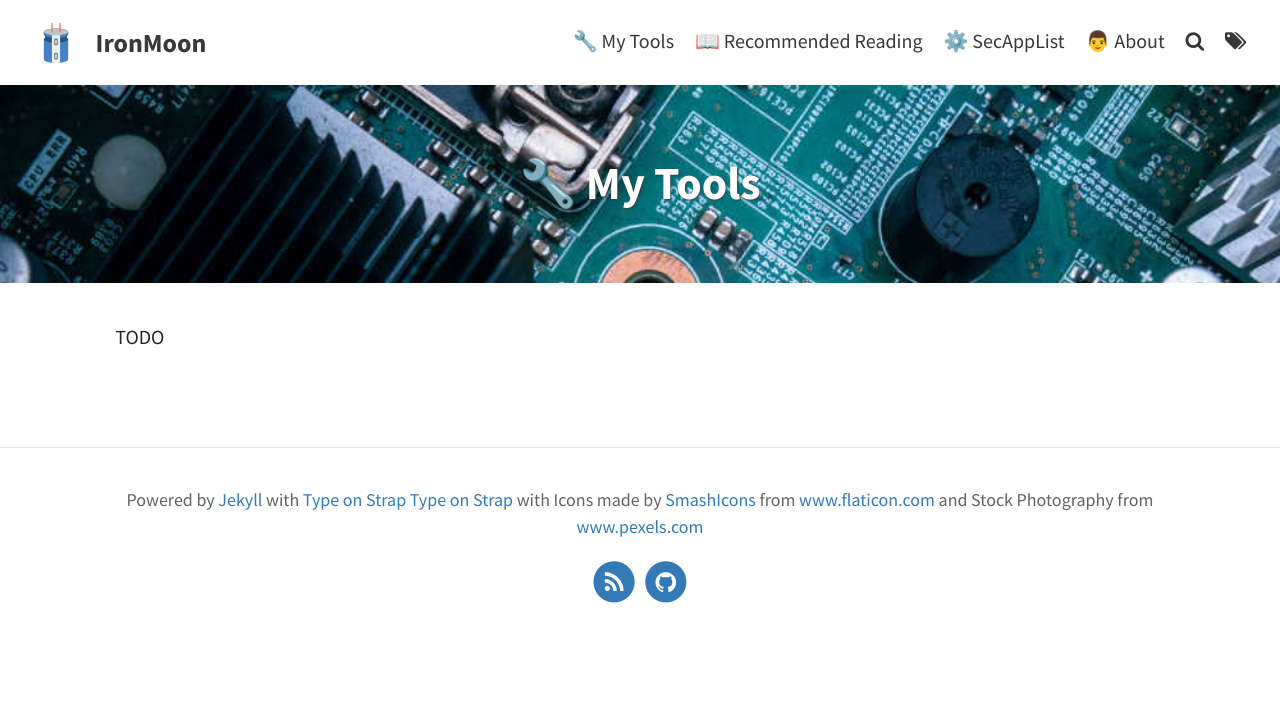
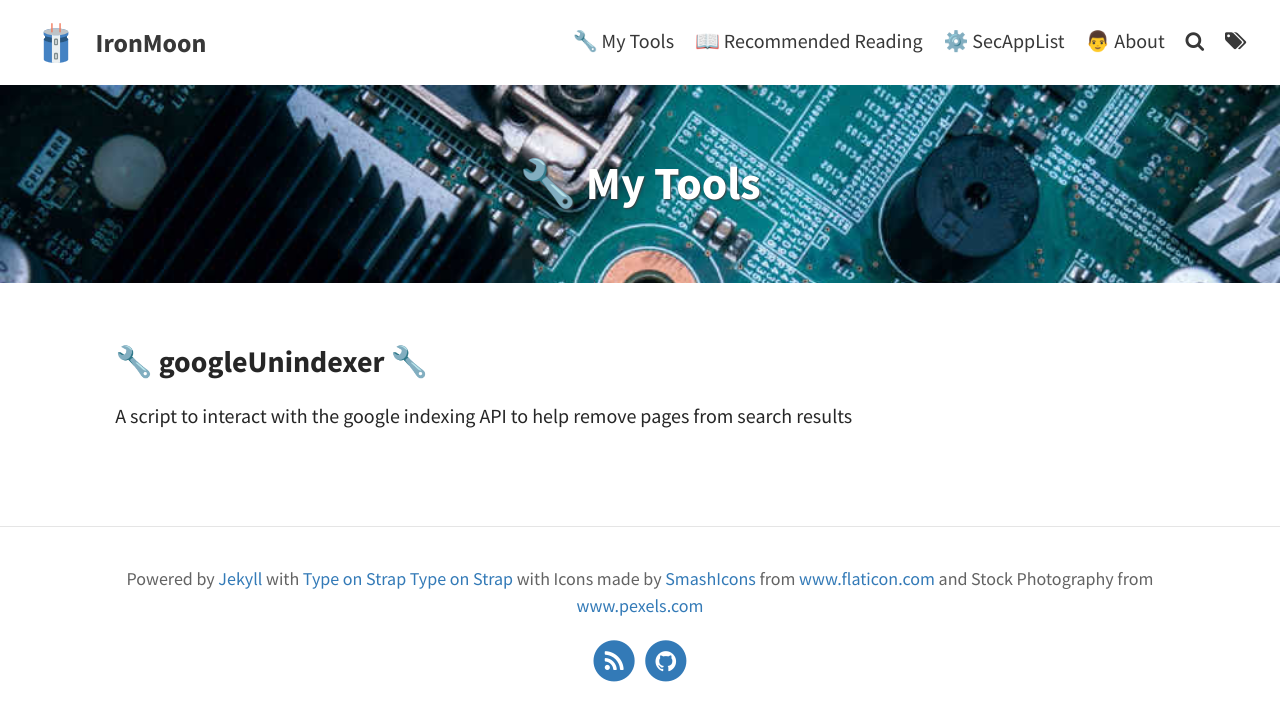
Before and after one commit to skygrip/skygrip.github.io, a Jekyll site: the page built from pages/00_tools.md, in a window 1280 px wide. Shown: the top 721 px of the page. Built offline with Jekyll 4.4.1, drawn with Linux system fonts in a browser that asks for light colours.

Commit message:
Update 00_tools.md

```diff
--- a/pages/00_tools.md
+++ b/pages/00_tools.md
@@ -5,4 +5,8 @@ permalink: /tools/
 feature-img: "assets/img/pexels/board-circuit-board-circuits-825258.jpg"
 ---
 
-TODO
+
+### 🔧 [googleUnindexer](https://github.com/skygrip/googleUnindexer) 🔧
+
+
+A script to interact with the google indexing API to help remove pages from search results
```
